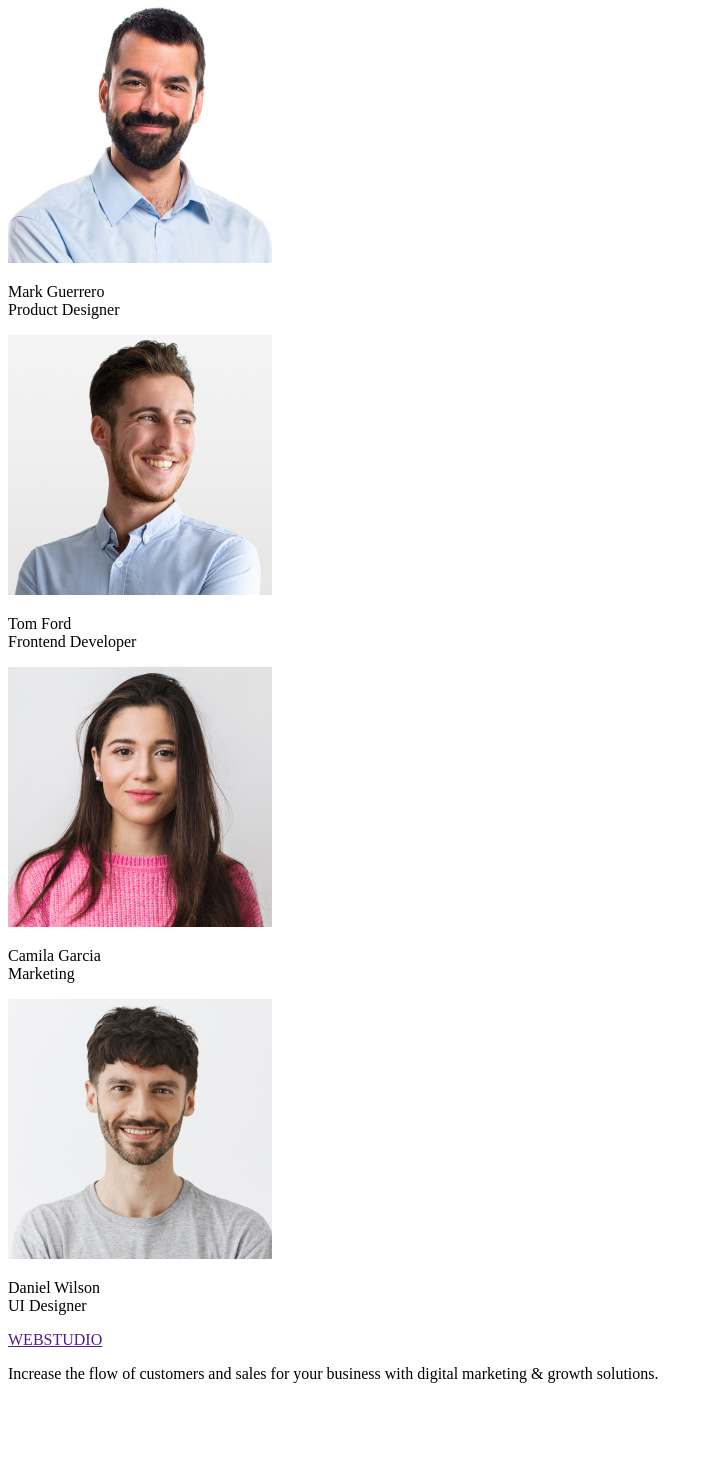
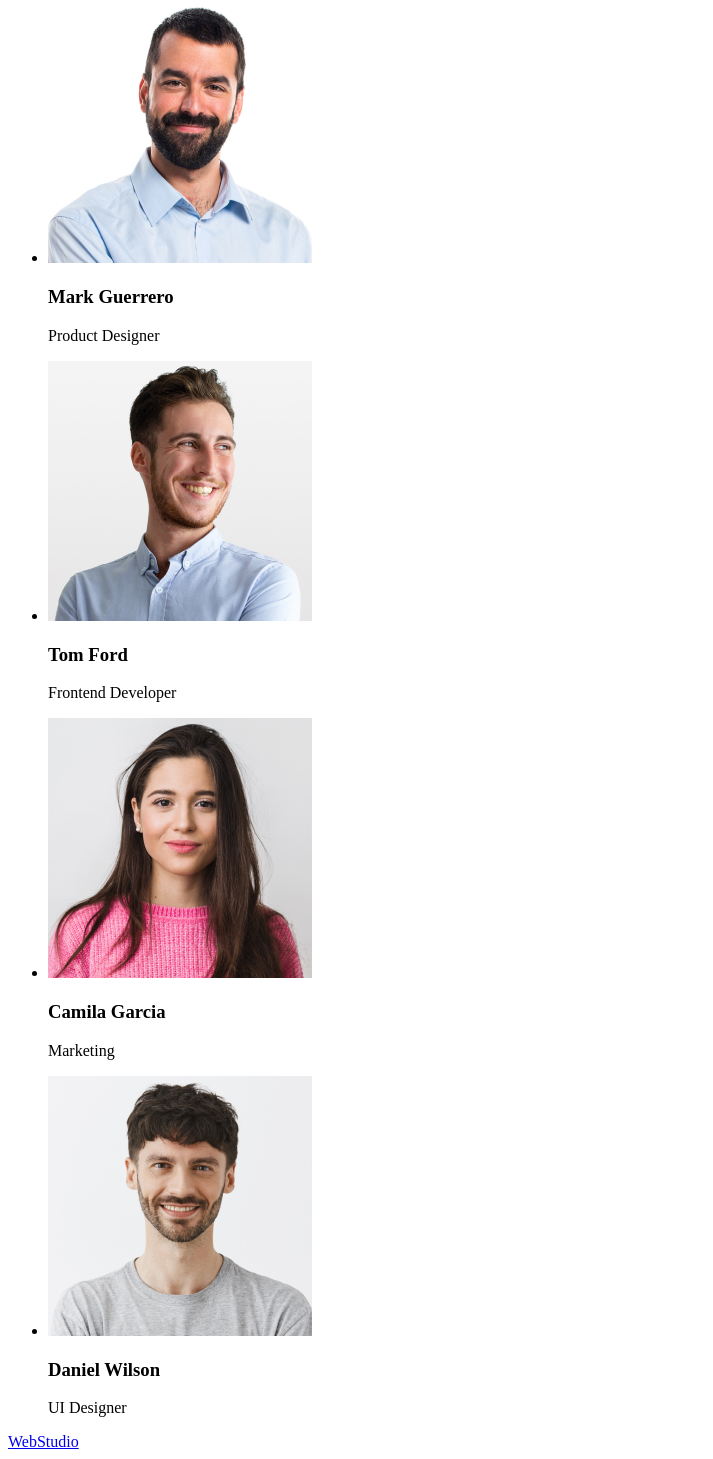
Before and after one commit to YuliaKravchukS/goit-markup-hw-01, a plain HTML site: page index.html in a window 1280 px wide. Shown: the part 801-2260 px from the top of the page, without its empty margins (0-713 px from the left). Before the commit the page ends 2200 px from the top, so only its background shows below. Drawn offline with Linux system fonts and the light colour scheme.

Commit message:
правка секціі 3 фото

```diff
--- a/index.html
+++ b/index.html
@@ -93,57 +93,58 @@
 
       <section>
         <h2>Our Team</h2>
-
+        <ul>
           <!-- Photo1 -->
+          <li>
             <img
               src="images/img1.jpg"
               alt="Photo Product Designer"
               width="264"
               height="260"
             />
-        <p>
-          Mark Guerrero <br />
-          Product Designer
-        </p>
+            <h3>Mark Guerrero</h3>
+            <p>Product Designer</p>
+          </li>
           <!-- Photo2 -->
+          <li>
             <img
               src="images/img2.jpg"
               alt="Photo Frontend Developer"
               width="264"
               height="260"
             />
-        <p>
-          Tom Ford <br />
-          Frontend Developer
-        </p>
+            <h3>Tom Ford</h3>
+            <p>Frontend Developer</p>
+          </li>
           <!-- Photo3 -->
+          <li>
             <img
               src="images/img3.jpg"
               alt="Photo Marketing"
               width="264"
               height="260"
             />
-        <p>
-          Camila Garcia <br />
-          Marketing
-        </p>
+            <h3>Camila Garcia</h3>
+            <p>Marketing</p>
+          </li>
           <!-- Photo4 -->
+          <li>
             <img
               src="images/img4.jpg"
               alt="Photo UI Designer"
               width="264"
               height="260"
             />
-        <p>
-          Daniel Wilson <br />
-          UI Designer
-        </p>
+            <h3>Daniel Wilson</h3>
+            <p>UI Designer</p>
+          </li>
+        </ul>
       </section>
     </main>
 
     <!-- Footer -->
     <footer>
-      <a href="">WEBSTUDIO</a>
+      <a href="./index.html">WebStudio</a>
 
       <p>
         Increase the flow of customers and sales for your business with digital
```
Lines whose indentation alone changed are shown as unchanged.
